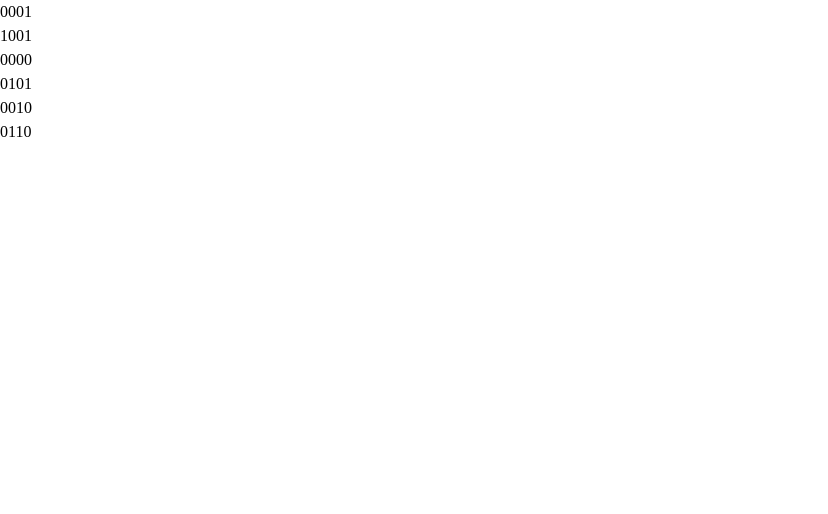
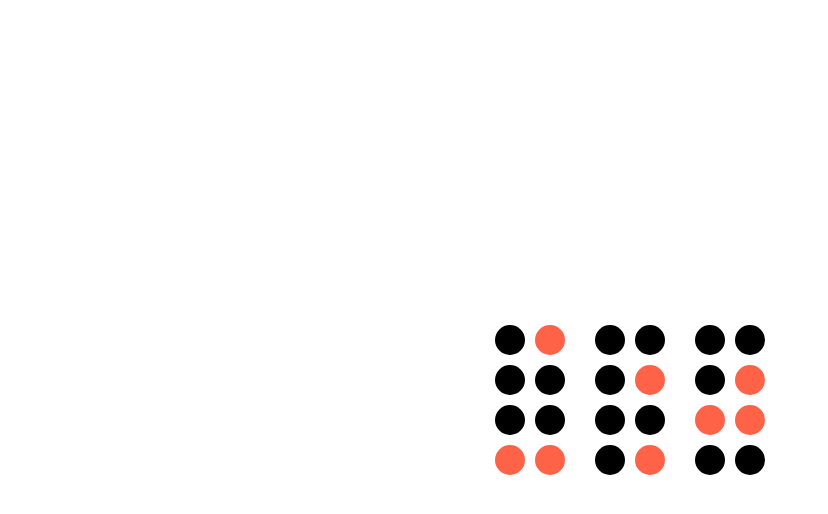
Before and after one commit to Andriikryl/clock-app, a React (Create React App) app: page / in a window 1280 px wide. Shown: the top 514 px of the page, without its empty margins (0-828 px from the left). Built offline with nearby package versions, Linux system fonts and the light colour scheme.

Commit message:
feat[styles-clock]

```diff
--- a/src/App.css
+++ b/src/App.css
@@ -0,0 +1,33 @@
+.App{
+  display: flex;
+  justify-content: center;
+  align-items: center;
+  height: 100vh;
+  justify-content: center;
+  gap: 10px;
+}
+
+.binary-clock{
+  display: flex;
+  flex-direction: column;
+  gap: 10px;
+}
+
+.binary-clock:nth-child(2n){
+  margin-right: 20px;
+}
+
+.binary-clock span{
+  display: block;
+  width: 30px;
+  height: 30px;
+  border-radius: 50%;
+}
+
+.binary-clock span.off{
+  background-color: black;
+}
+
+.binary-clock span.on{
+  background-color: tomato;
+}
--- a/src/Binary.js
+++ b/src/Binary.js
@@ -1,10 +1,10 @@
 const Binary = ({ value }) => {
   return (
     <div className="binary-clock">
-      <span className={value[0] === "1" ? "on" : "off"}>{value[0]}</span>
-      <span className={value[1] === "1" ? "on" : "off"}>{value[1]}</span>
-      <span className={value[2] === "1" ? "on" : "off"}>{value[2]}</span>
-      <span className={value[3] === "1" ? "on" : "off"}>{value[3]}</span>
+      <span className={value[0] === "1" ? "on" : "off"}></span>
+      <span className={value[1] === "1" ? "on" : "off"}></span>
+      <span className={value[2] === "1" ? "on" : "off"}></span>
+      <span className={value[3] === "1" ? "on" : "off"}></span>
     </div>
   );
 };
```
